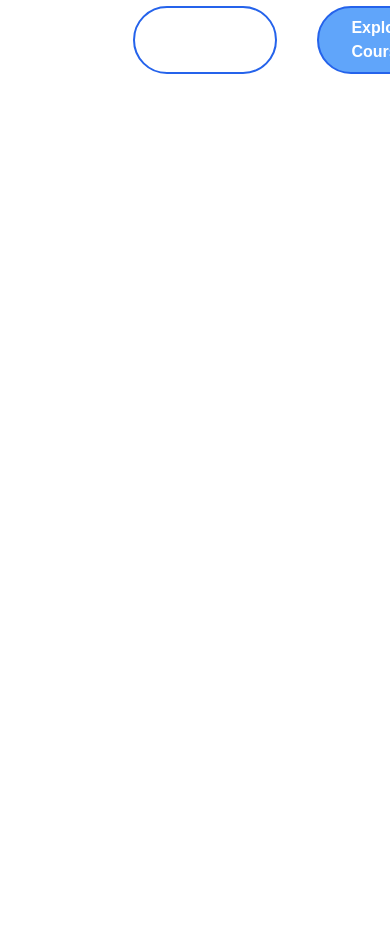
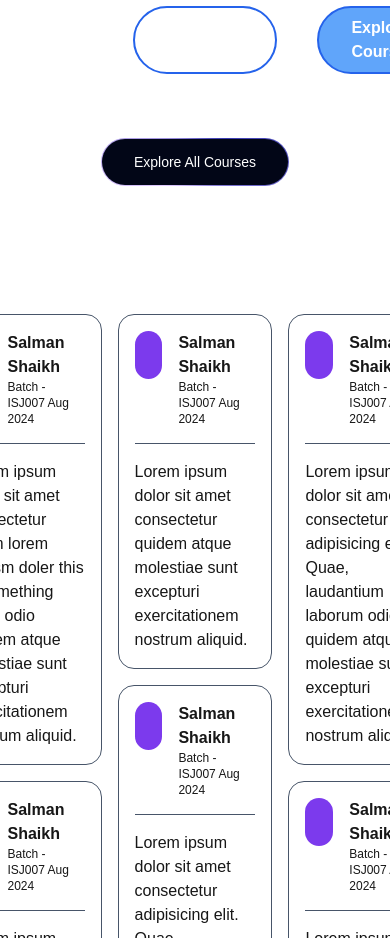
Before and after one commit to Salman-itShaala/it-shaala-web, a Next.js app: page / in a window 390 px wide. Shown: the part 7780-8718 px from the top of the page. Before the commit the page ends 7982 px from the top, so only its background shows below. Built offline with nearby package versions, Linux system fonts and the light colour scheme.

Commit message:
added testimonial section

```diff
--- a/app/components/course-card.tsx
+++ b/app/components/course-card.tsx
@@ -11,7 +11,6 @@ const CourseCard = ({ courseTitle, instructor, courseIcon, courseHeading, course
     courseSubHeading: string,
     flexDirection: boolean
 }) => {
-    console.log(flexDirection)
     return (
         <div className={`w-full gap-10 flex py-16 ${flexDirection ? 'flex-row-reverse' : 'flex-row'}`}>
             {/* <div className="" ref={animationContainer}></div> */}
--- /dev/null
+++ b/app/components/footer.tsx
@@ -0,0 +1,9 @@
+import React from 'react'
+
+const Footer = () => {
+    return (
+        <div>Footer</div>
+    )
+}
+
+export default Footer
--- a/app/components/sections/courses.tsx
+++ b/app/components/sections/courses.tsx
@@ -23,6 +23,16 @@ const Courses = () => {
                     flexDirection={i % 2 === 0}
                 />
             })}
+            <div className="flex justify-center gap-10">
+                <a href="/" className="relative inline-flex h-12 overflow-hidden rounded-full p-[1px] focus:outline-none focus:ring-2 focus:ring-slate-400 focus:ring-offset-2 focus:ring-offset-slate-50">
+                    <span className="absolute inset-[-1000%] animate-[spin_2s_linear_infinite] bg-[conic-gradient(from_90deg_at_50%_50%,#E2CBFF_0%,#393BB2_50%,#E2CBFF_100%)]" />
+                    <span className="inline-flex h-full w-full cursor-pointer items-center justify-center rounded-full bg-slate-950 px-8 py-1 text-sm font-medium text-white backdrop-blur-3xl">
+                        Explore All Courses
+                    </span>
+                </a>
+                {/* <a href="">Contact us</a> */}
+                {/* <a href="">Explore more</a> */}
+            </div>
         </div>
     )
 }
--- /dev/null
+++ b/app/components/sections/testimonials.tsx
@@ -0,0 +1,160 @@
+import React from 'react'
+import TestimonialCard from '../testmimonial-card'
+
+
+const Testimonials = () => {
+    return (
+        <div className='w-full bg-white dark:bg-black sm:px-20 px-2 py-16 flex gap-4 justify-center'>
+            <div className="flex flex-col gap-4 w-96">
+                {testimonils1.map((t, i) => {
+                    return <TestimonialCard
+                        key={t.message}
+                        studentName={t.studentName}
+                        studentBatch={t.studentBatch}
+                        message={t.message}
+                    />
+                })}
+            </div>
+            <div className="flex flex-col gap-4 w-96">
+                {testimonils2.map((t, i) => {
+                    return <TestimonialCard
+                        key={t.message}
+                        studentName={t.studentName}
+                        studentBatch={t.studentBatch}
+                        message={t.message}
+                    />
+                })}
+            </div>
+            <div className="flex flex-col gap-4 w-96">
+                {testimonils3.map((t, i) => {
+                    return <TestimonialCard
+                        key={t.message}
+                        studentName={t.studentName}
+                        studentBatch={t.studentBatch}
+                        message={t.message}
+                    />
+                })}
+            </div>
+        </div>
+    )
+}
+
+
+export default Testimonials
+
+
+const testimonils1 = [
+    {
+        studentName: "Salman Shaikh",
+        studentBatch: "Batch - ISJ007 Aug 2024",
+        message: "Lorem ipsum dolor sit amet consectetur lorem lorem ispusm doler this is something more odio quidem atque molestiae sunt excepturi exercitationem nostrum aliquid."
+    },
+    {
+        studentName: "Salman Shaikh",
+        studentBatch: "Batch - ISJ007 Aug 2024",
+        message: "Lorem ipsum dolor sit adipisicing elit. Quae, laudantium laborum odio quidem atque molestiae sunt excepturi exercitationem nostrum aliquid."
+    },
+    {
+        studentName: "Salman Shaikh",
+        studentBatch: "Batch - ISJ007 Aug 2024",
+        message: "Lorem ipsum dolor sit elit. Quae, laudantium laborum odio quidem atque molestiae sunt excepturi exercitationem nostrum aliquid."
+    },
+    {
+        studentName: "Salman Shaikh",
+        studentBatch: "Batch - ISJ007 Aug 2024",
+        message: "Lorem ipsum dolor consectetur adipisicing elit. Quae, laudantium laborum odio quidem atque molestiae sunt excepturi exercitationem nostrum aliquid."
+    },
+    {
+        studentName: "Salman Shaikh",
+        studentBatch: "Batch - ISJ007 Aug 2024",
+        message: "Lorem ipsum dolor sit amet consectetur adipisicing elit. Quae, laudantium laborum odio quidem atque molestiae sunt excepturi exercitationem nostrum aliquid."
+    },
+    {
+        studentName: "Salman Shaikh",
+        studentBatch: "Batch - ISJ007 Aug 2024",
+        message: "Lorem ipsum dolor sit amet consectetur adipisicing elit. Quae, laudantium laborum odio quidem atque molestiae sunt excepturi exercitationem nostrum aliquid."
+    },
+    {
+        studentName: "Salman Shaikh",
+        studentBatch: "Batch - ISJ007 Aug 2024",
+        message: "Lorem ipsum dolor sit amet consectetur adipisicing elit. Quae, laudantium laborum odio quidem atque molestiae sunt excepturi exercitationem nostrum aliquid."
+    }
+]
+
+
+const testimonils2 = [
+    {
+        studentName: "Salman Shaikh",
+        studentBatch: "Batch - ISJ007 Aug 2024",
+        message: "Lorem ipsum dolor sit amet consectetur quidem atque molestiae sunt excepturi exercitationem nostrum aliquid."
+    },
+    {
+        studentName: "Salman Shaikh",
+        studentBatch: "Batch - ISJ007 Aug 2024",
+        message: "Lorem ipsum dolor sit amet consectetur adipisicing elit. Quae, laudantium laborum odio exercitationem nostrum aliquid."
+    },
+    {
+        studentName: "Salman Shaikh",
+        studentBatch: "Batch - ISJ007 Aug 2024",
+        message: "sit amet consectetur adipisicing elit. Quae, laudantium laborum odio quidem atque molestiae sunt excepturi exercitationem nostrum aliquid."
+    },
+    {
+        studentName: "Salman Shaikh",
+        studentBatch: "Batch - ISJ007 Aug 2024",
+        message: "Lorem ipsum elit. Quae, laudantium laborum odio quidem atque molestiae sunt excepturi exercitationem nostrum aliquid."
+    },
+    {
+        studentName: "Salman Shaikh",
+        studentBatch: "Batch - ISJ007 Aug 2024",
+        message: "Lorem ipsum adipisicing elit. Quae, laudantium laborum odio quidem atque molestiae sunt excepturi exercitationem nostrum aliquid."
+    },
+    {
+        studentName: "Salman Shaikh",
+        studentBatch: "Batch - ISJ007 Aug 2024",
+        message: "Lorem ipsum dolor sit amet consectetur adipisicing elit. Quae, laudantium laborum odio quidem atque molestiae sunt excepturi exercitationem nostrum aliquid."
+    },
+    {
+        studentName: "Salman Shaikh",
+        studentBatch: "Batch - ISJ007 Aug 2024",
+        message: "Lorem ipsum adipisicing elit. Quae, laudantium laborum odio quidem atque molestiae sunt excepturi exercitationem nostrum aliquid."
+    }
+]
+
+
+const testimonils3 = [
+    {
+        studentName: "Salman Shaikh",
+        studentBatch: "Batch - ISJ007 Aug 2024",
+        message: "Lorem ipsum dolor sit amet consectetur adipisicing elit. Quae, laudantium laborum odio quidem atque molestiae sunt excepturi exercitationem nostrum aliquid."
+    },
+    {
+        studentName: "Salman Shaikh",
+        studentBatch: "Batch - ISJ007 Aug 2024",
+        message: "Lorem ipsum consectetur adipisicing elit. Quae, laudantium laborum odio quidem atque molestiae sunt excepturi exercitationem nostrum aliquid."
+    },
+    {
+        studentName: "Salman Shaikh",
+        studentBatch: "Batch - ISJ007 Aug 2024",
+        message: "Lorem ipsum consectetur adipisicing elit. Quae, laudantium laborum odio quidem atque molestiae sunt excepturi exercitationem nostrum aliquid."
+    },
+    {
+        studentName: "Salman Shaikh",
+        studentBatch: "Batch - ISJ007 Aug 2024",
+        message: "Lorem ipsum dolor sit amet laudantium laborum odio quidem atque molestiae sunt excepturi exercitationem nostrum aliquid."
+    },
+    {
+        studentName: "Salman Shaikh",
+        studentBatch: "Batch - ISJ007 Aug 2024",
+        message: "Lorem ipsum dolor sit amet consectetur adipisicing elit. Quae, laudantium laborum odio quidem atque molestiae sunt excepturi exercitationem nostrum aliquid."
+    },
+    {
+        studentName: "Salman Shaikh",
+        studentBatch: "Batch - ISJ007 Aug 2024",
+        message: "Lorem ipsum dolor sit amet consectetur adipisicing elit. Quae, excepturi exercitationem nostrum aliquid."
+    },
+    {
+        studentName: "Salman Shaikh",
+        studentBatch: "Batch - ISJ007 Aug 2024",
+        message: "Lorem ipsum dolor sit amet consectetur adipisicing elit. Quae, laudantium laborum odio quidem atque molestiae sunt."
+    }
+]
--- /dev/null
+++ b/app/components/testmimonial-card.tsx
@@ -0,0 +1,32 @@
+import React from 'react'
+
+const TestimonialCard = ({ studentName, studentBatch, message }: {
+    studentName: string,
+    studentBatch: string,
+    message: string
+}) => {
+    return (
+        <div className='border-slate-600 border rounded-2xl p-4'>
+            <div className="border-b-[1px] border-slate-600 pb-4 flex gap-4">
+                <div className="rounded-full bg-violet-600 h-12 w-12">
+                </div>
+                <div className="">
+                    <p className='font-bold dark:text-slate-100 '>
+                        {studentName}
+
+                    </p>
+                    <p className='dark:text-slate-400 font-thin text-xs'>
+                        {studentBatch}
+                    </p>
+                </div>
+            </div>
+            <div className="pt-4 dark:text-slate-200">
+                <p className='font-light'>
+                    {message}
+                </p>
+            </div>
+        </div>
+    )
+}
+
+export default TestimonialCard
--- a/app/page.tsx
+++ b/app/page.tsx
@@ -6,6 +6,7 @@ import HeroSection from "./components/sections/hero";
 import WhyItShaala from "./components/sections/why-it-shaala";
 import CompaniesMovingCards from "./components/companies-infinite-moving";
 import Courses from "./components/sections/courses";
+import Testimonials from "./components/sections/testimonials";
 
 
 export default function Home() {
@@ -15,6 +16,7 @@ export default function Home() {
       <WhyItShaala />
       <CompaniesMovingCards />
       <Courses />
+      <Testimonials />
     </>
   );
 }
```
